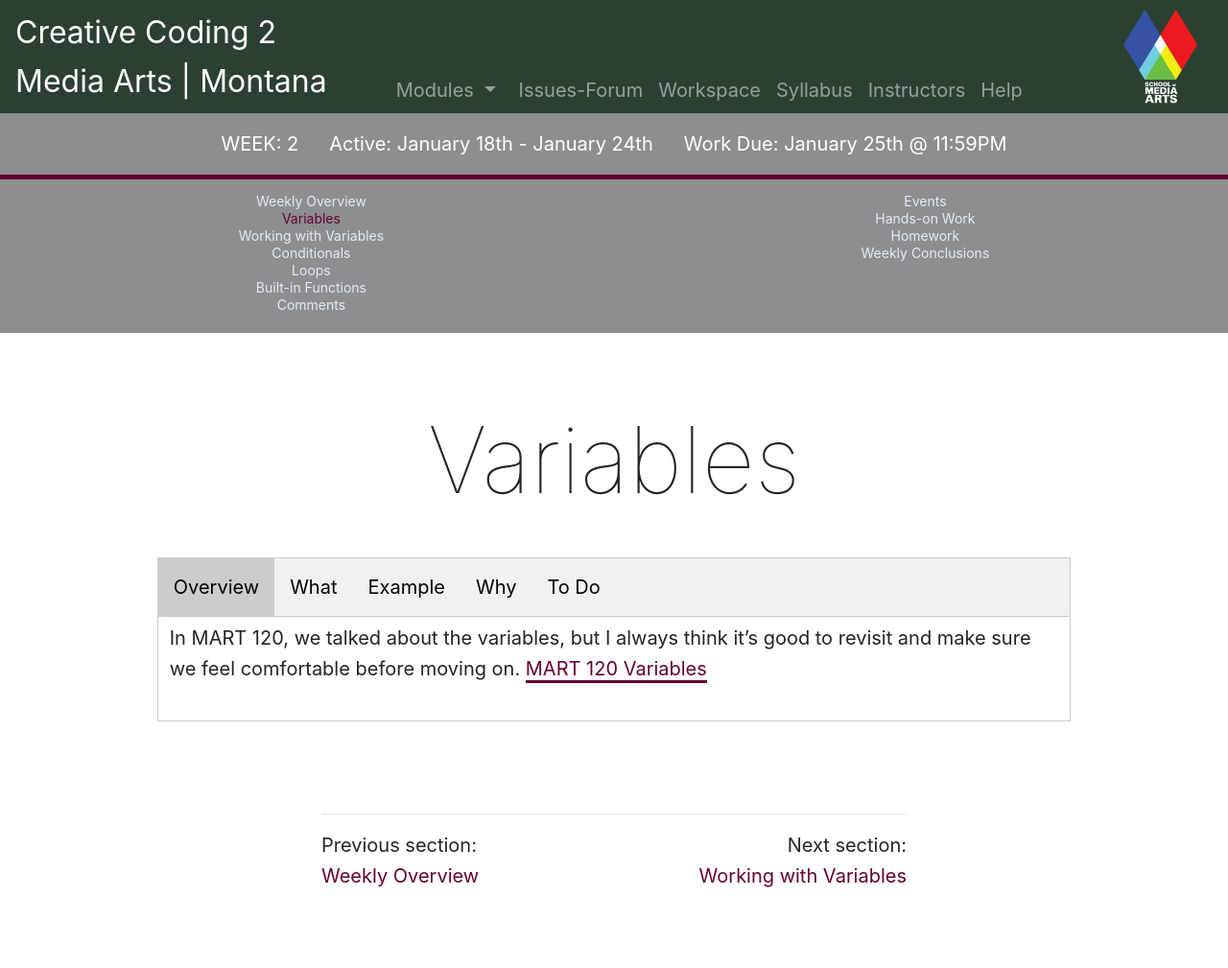
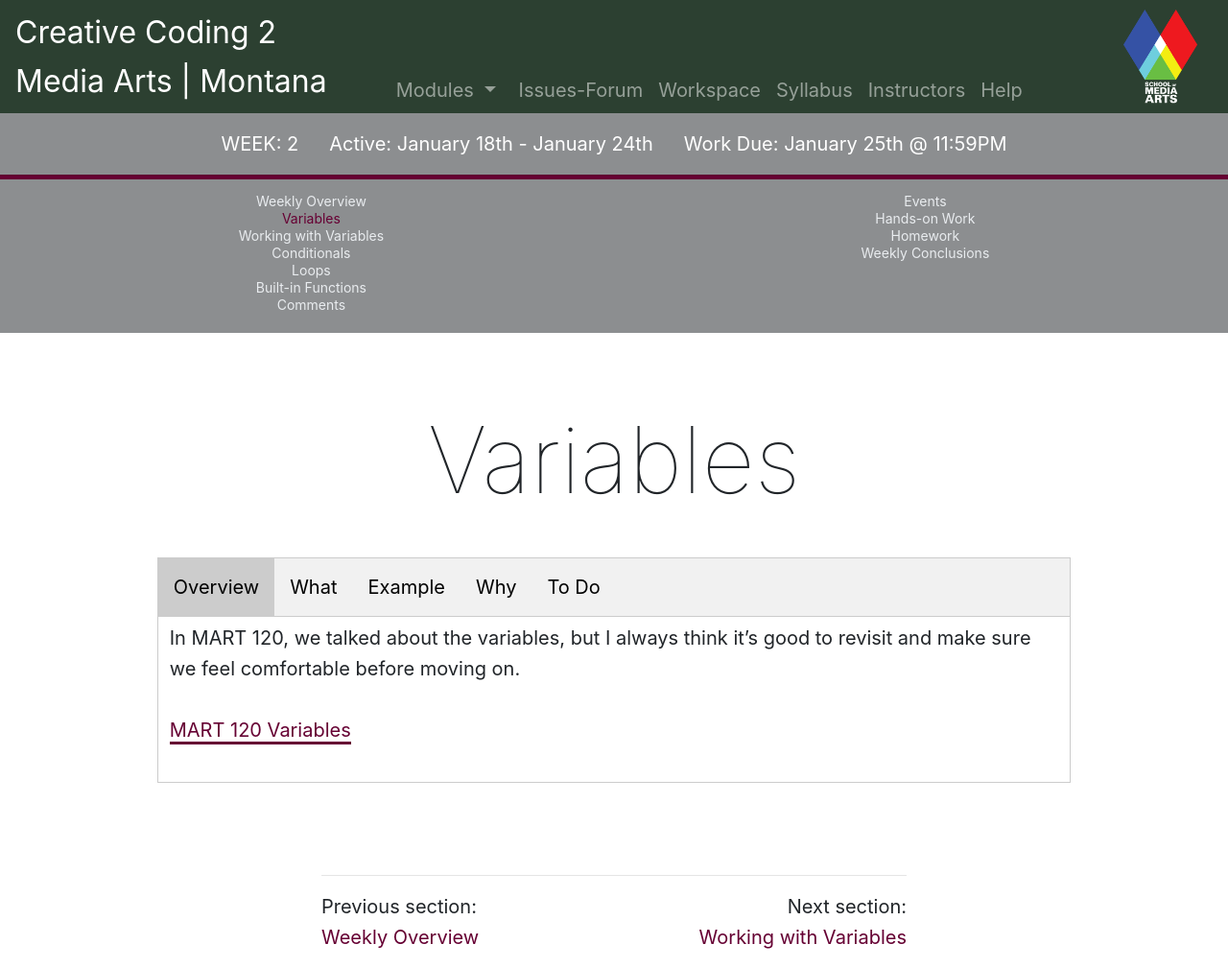
Before and after one commit to Montana-Media-Arts/220-creative-coding2-Spring2021, a Jekyll site: the page built from modules/week-2/_posts/2001-01-01-variables.md, in a window 1280 px wide. Shown: the whole page at 96% size. Built offline with Jekyll 4.4.1, drawn with Linux system fonts in a browser that asks for light colours; nearby versions of some CDN libraries; a script that is not in the unit is left out; comment, search, counter and statistics services are not loaded; before the commit the page ends 945 px from its top, so only the background shows below that.

Commit message:
update info

````diff
--- a/modules/week-2/_posts/2001-01-01-variables.md
+++ b/modules/week-2/_posts/2001-01-01-variables.md
@@ -14,23 +14,37 @@ jotted: true
   <button class="tablinks" onclick="openTab(event, 'ToDo')">To Do</button>
 
 </div>
+<!-- Tab content -->
+<div id="Overview" class="tabcontent" style="display:block">
 
-<div id="Overview" class="tabcontent" style="display:block"  markdown="1">
+<div class="tabhtml" markdown="1">
+
 In MART 120, we talked about the variables, but I always think it's good to revisit and make sure we feel comfortable before moving on.
+
 <a href="https://montana-media-arts.github.io/120_CreativeCoding1-Fall2020/modules/week-10/variables/" target="_new">MART 120 Variables</a>
-</div>
 
-<div id="What" class="tabcontent">
-<div class="tabhtml" markdown="1">
-    What is a variable?
-    The dictionary defines a variable like this
-    **an element, feature, or factor that is liable to vary or change.**
-    What does that mean to us in programming?
-    <a href="//youtu.be/tHYis-DP0oU" data-lity>Video on Variables</a>
 </div>
 </div>
 
+<!-- Tab content -->
+<div id="What" class="tabcontent">
+
+<div class="tabhtml" markdown="1">
+
+    What is a variable?
+
+    The dictionary defines a variable like this
+
+    **an element, feature, or factor that is liable to vary or change.**
+
+    What does that mean to us in programming?
+
+    <a href="//youtu.be/tHYis-DP0oU" data-lity>Video on Variables</a>
+
+</div>
+</div>
 <div id="Example" class="tabcontent">
+
 <div class="tabhtml" markdown="1">
 
     ```js
@@ -55,24 +69,33 @@ In MART 120, we talked about the variables, but I always think it's good to revi
             console.log(favoriteFood);
         }
     ```
+
+</div>
+</div>
+<div id="Why" class="tabcontent">
+
+<div class="tabhtml" markdown="1">
+
+    When we look at the previous example, it might not be obvious why we want to use variables.  So, what is the benefit?  Variables allow us to change their values throughout the program.  The main concepts are:
+
+    * reusability
+    * maintainability
+
+    We want to reuse as much as we can and lower our maintanance.  We will always have to make changes and if we can reduce the amount of work it takes to make those changes that is a good thing.
+
+    <img src="../imgs/Reuse.png" alt="reuse">
+    <img src="../imgs/Maintenance.png" alt="maintenance">
+
 </div>
 </div>
 
-<div id="Why" class="tabcontent" >
+<div id="ToDo" class="tabcontent">
+
 <div class="tabhtml" markdown="1">
-    When we look at the previous example, it might not be obvious why we want to use variables.  So, what is the benefit?  Variables allow us to change their values throughout the program.  The main concepts are:
-    * reusability
-    * maintainability
-    We want to reuse as much as we can and lower our maintanance.  We will always have to make changes and if we can reduce the amount of work it takes to make those changes that is a good thing.
-    <img src="../imgs/Reuse.png" alt="reuse">
-    <img src="../imgs/Maintenance.png" alt="maintenance">
-</div>
-</div>
-
-<div id="ToDo" class="tabcontent" markdown="1">
 
 Try the code in the earlier tabs and change the food to your preference.  See the console changes as a result.
 
 <iframe src="https://editor.p5js.org/" width="100%" height="800px"></iframe>
 
 </div>
+</div>
````
Also changed, not shown: _layouts/base.html (+5 -4 lines).
